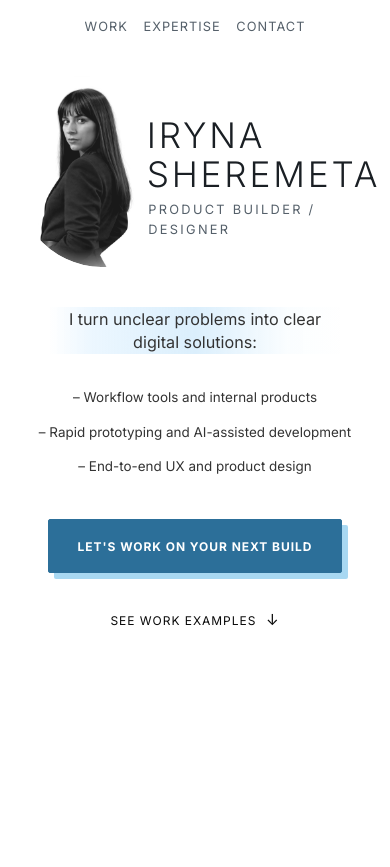
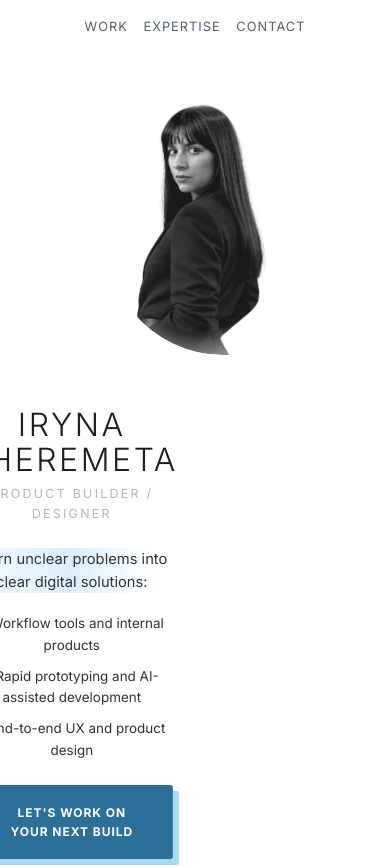
Before and after one commit to Irene2828/porfoliojuly, a Next.js app: page / in a window 390 px wide. Shown: the top 867 px of the page. Built offline with nearby package versions, Linux system fonts and the light colour scheme; no server answers; the database is empty; a web font is replaced by a local one.

Commit message:
Design: replace 2-column mobile hero with clean single-column stacked layout

```diff
--- a/src/app/components/Hero.css
+++ b/src/app/components/Hero.css
@@ -313,132 +313,145 @@
 }
 
 @media (max-width: 900px) {
+  /* ── Single-column mobile hero layout ── */
   .hero-section {
-    padding-top: 6rem;
-    padding-inline: 0.75rem;
+    padding-top: 5.5rem;
+    padding-bottom: 3rem;
+    padding-inline: 1.5rem;
     min-height: auto;
   }
+
+  /* Stack everything vertically, centered */
   .hero-container {
-    display: grid;
-    grid-template-columns: clamp(100px, 32vw, 140px) 1.15fr;
-    grid-row-gap: 1rem;
-    grid-column-gap: 0.75rem;
-    align-items: start;
-    justify-content: center;
-    width: 100%;
-    max-width: 440px; /* centers the split layout as a consolidated frame */
-    margin-inline: auto;
-    box-sizing: border-box;
-    transform: none;
-  }
-  .hero-content {
-    display: contents; /* allows direct grid alignment of child elements */
-  }
-  .hero-copy-motion {
-    display: contents;
-  }
-  .hero-name-group {
-    grid-column: 2;
-    grid-row: 1;
-    width: 100%;
-    margin: 1.25rem 0 0 0 !important; /* pushed 20% lower */
-    align-items: flex-start;
-    display: flex;
-    flex-direction: column;
-    animation: heroCopySwapMobile 0.96s cubic-bezier(0.45, 0, 0.2, 1) both;
-    z-index: 10 !important; /* sit on top of image layer */
-    position: relative;
-  }
-  .hero-name-eyebrow {
-    text-align: left;
-    margin-left: 0.1rem;
-    font-size: 0.8rem !important;
-    color: #55606a !important;
-    opacity: 1 !important;
-  }
-  .hero-intro-text {
-    grid-column: 1 / span 2;
-    grid-row: 2;
-    display: block;
-    max-width: 290px !important; /* constrains it to exactly 2 lines */
-    margin: 1.5rem auto 0 auto !important; /* centered and pushed lower */
-    text-align: center;
-    z-index: 10 !important;
-    position: relative;
-    line-height: 1.4;
-    font-size: calc(0.885rem + 2px) !important;
-  }
-  .hero-bullets {
-    grid-column: 1 / span 2;
-    grid-row: 3;
-    width: max-content;
-    max-width: 100%;
-    margin-inline: auto;
     display: flex;
     flex-direction: column;
     align-items: center;
-    margin-top: 1.1rem; /* cut by 50% */
-    margin-bottom: 1rem; /* cut in half to pull CTAs closer */
+    justify-content: flex-start;
+    gap: 0;
+    width: 100%;
+    max-width: 480px;
+    margin-inline: auto;
+    transform: none;
   }
+
+  .hero-content {
+    display: flex;
+    flex-direction: column;
+    align-items: center;
+    width: 100%;
+  }
+
+  .hero-copy-motion {
+    display: flex;
+    flex-direction: column;
+    align-items: center;
+    width: 100%;
+  }
+
+  /* Image: full-width portrait, on top */
+  .hero-image-wrapper {
+    width: 72% !important;
+    max-width: 280px !important;
+    flex: none;
+    margin: 0 auto 2rem auto !important;
+    transform: none !important;
+    order: -1;
+  }
+
+  .cv-scanner .hero-image-container,
+  .cv-overlay {
+    width: 100%;
+    max-width: 100%;
+  }
+
+  .hero-dot-overlay {
+    display: none;
+  }
+
+  /* Name group: centered below image */
+  .hero-name-group {
+    width: 100%;
+    margin: 0 0 1.5rem 0 !important;
+    align-items: center;
+    display: flex;
+    flex-direction: column;
+    text-align: center;
+  }
+
+  .hero-name-group .hero-text h1 {
+    width: 100%;
+    max-width: 100%;
+    font-size: clamp(2rem, 8vw, 2.8rem) !important;
+    letter-spacing: 0.08em;
+    overflow-wrap: break-word;
+    word-break: normal;
+    text-align: center;
+  }
+
+  .hero-name-eyebrow {
+    text-align: center;
+    margin-left: 0;
+    font-size: 0.78rem !important;
+    color: #8a9099 !important;
+    opacity: 0.65 !important;
+  }
+
+  /* Intro text */
+  .hero-intro-text {
+    display: block;
+    max-width: 340px !important;
+    margin: 0 auto 1.25rem auto !important;
+    text-align: center;
+    line-height: 1.5;
+    font-size: 0.92rem !important;
+  }
+
+  /* Bullets: centered */
+  .hero-bullets {
+    width: 100%;
+    max-width: 340px;
+    margin: 0 auto 1.5rem auto;
+    display: flex;
+    flex-direction: column;
+    align-items: center;
+    gap: 0.6rem;
+  }
+
   .hero-bullets li {
     width: 100%;
     justify-content: center;
     text-align: center;
     overflow-wrap: anywhere;
   }
+
+  /* CTAs: stacked, full-width */
   .hero-ctas {
-    grid-column: 1 / span 2;
-    grid-row: 4;
     width: 100%;
-    justify-content: center;
-    margin-top: 0.6rem; /* moved 50% closer */
+    max-width: 340px;
+    flex-direction: column;
+    align-items: stretch;
+    gap: 0.75rem;
+    margin: 0 auto;
   }
+
   .hero-ctas .btn {
-    max-width: 100%;
+    width: 100%;
     white-space: normal;
     text-align: center;
-  }
-  .hero-image-wrapper {
-    grid-column: 1;
-    grid-row: 1; /* only spans row 1 now */
-    width: 115% !important; /* increased by 15% to overflow */
-    max-width: 115% !important;
-    flex: none;
-    margin: -1.25rem 0 0 0 !important; /* moved 30% higher up */
-    transform: none !important;
-    animation: heroImageSwapMobile 0.96s cubic-bezier(0.45, 0, 0.2, 1) both;
-    z-index: 1;
-    position: relative;
-  }
-  .cv-scanner .hero-image-container,
-  .cv-overlay {
-    width: 100%;
-    max-width: 100%;
-  }
-  .hero-dot-overlay {
-    display: none;
-  }
-  .hero-name-group .hero-text h1 {
-    width: 100%;
-    max-width: 100%;
-    font-size: 2.2rem !important; /* 10% larger than 2rem section headers */
-    letter-spacing: 0.08em;
-    overflow-wrap: break-word;
-    word-break: normal;
-    text-align: left;
+    justify-content: center;
   }
 }
 
-/* Small mobile devices (iPhone 8 or similar) */
+/* Small mobile devices */
 @media (max-width: 380px) {
+  .hero-section {
+    padding-inline: 1rem;
+  }
   .hero-name-group .hero-text h1 {
-    font-size: 2.09rem !important; /* 5% smaller text */
+    font-size: 1.8rem !important;
   }
-  .hero-name-eyebrow {
-    font-size: 0.76rem !important; /* 5% smaller eyebrow */
-  }
-  .hero-ctas {
-    margin-top: 0.3rem !important; /* lifted 50% higher */
+  .hero-image-wrapper {
+    width: 80% !important;
   }
 }
 
```
